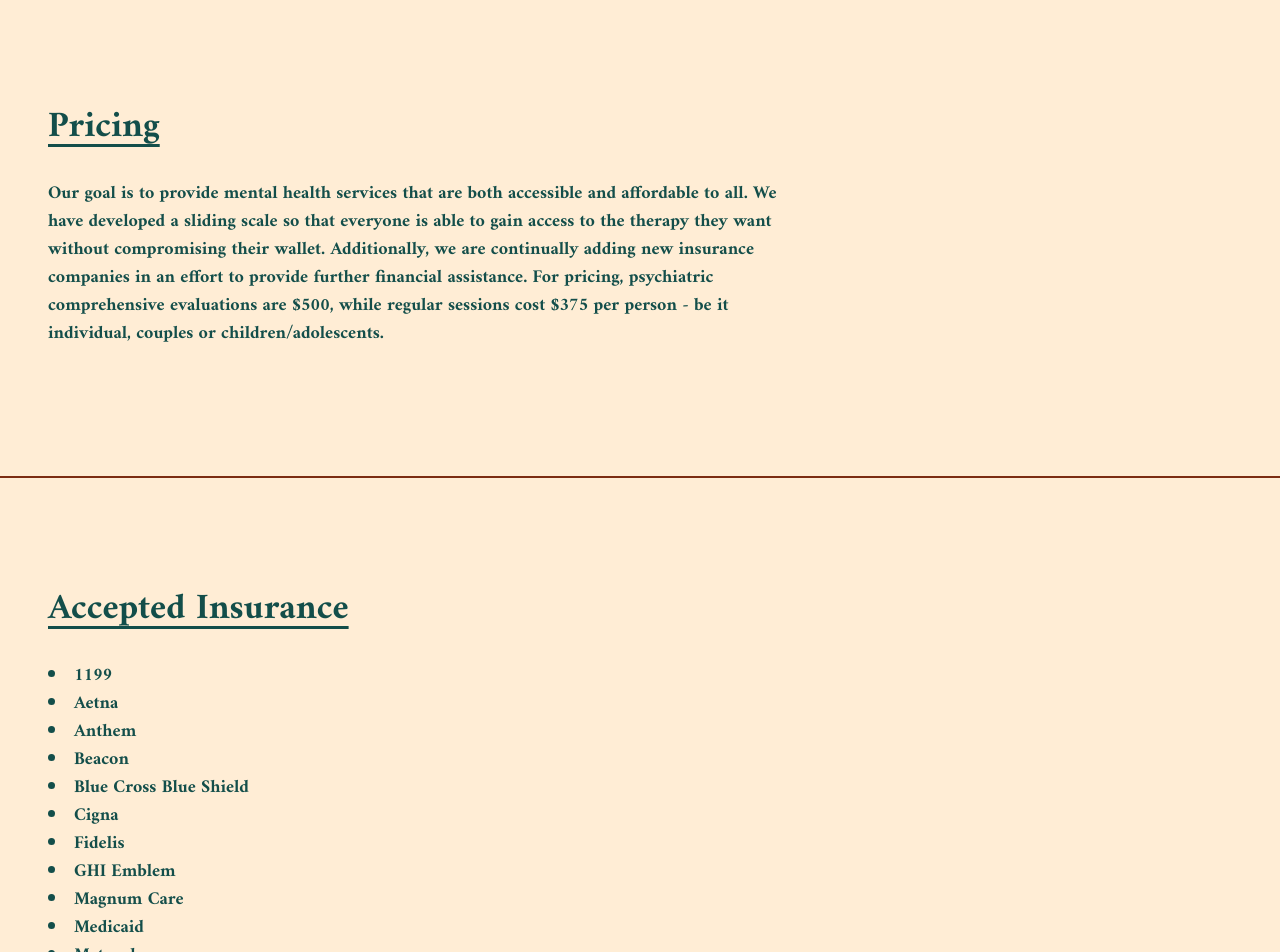
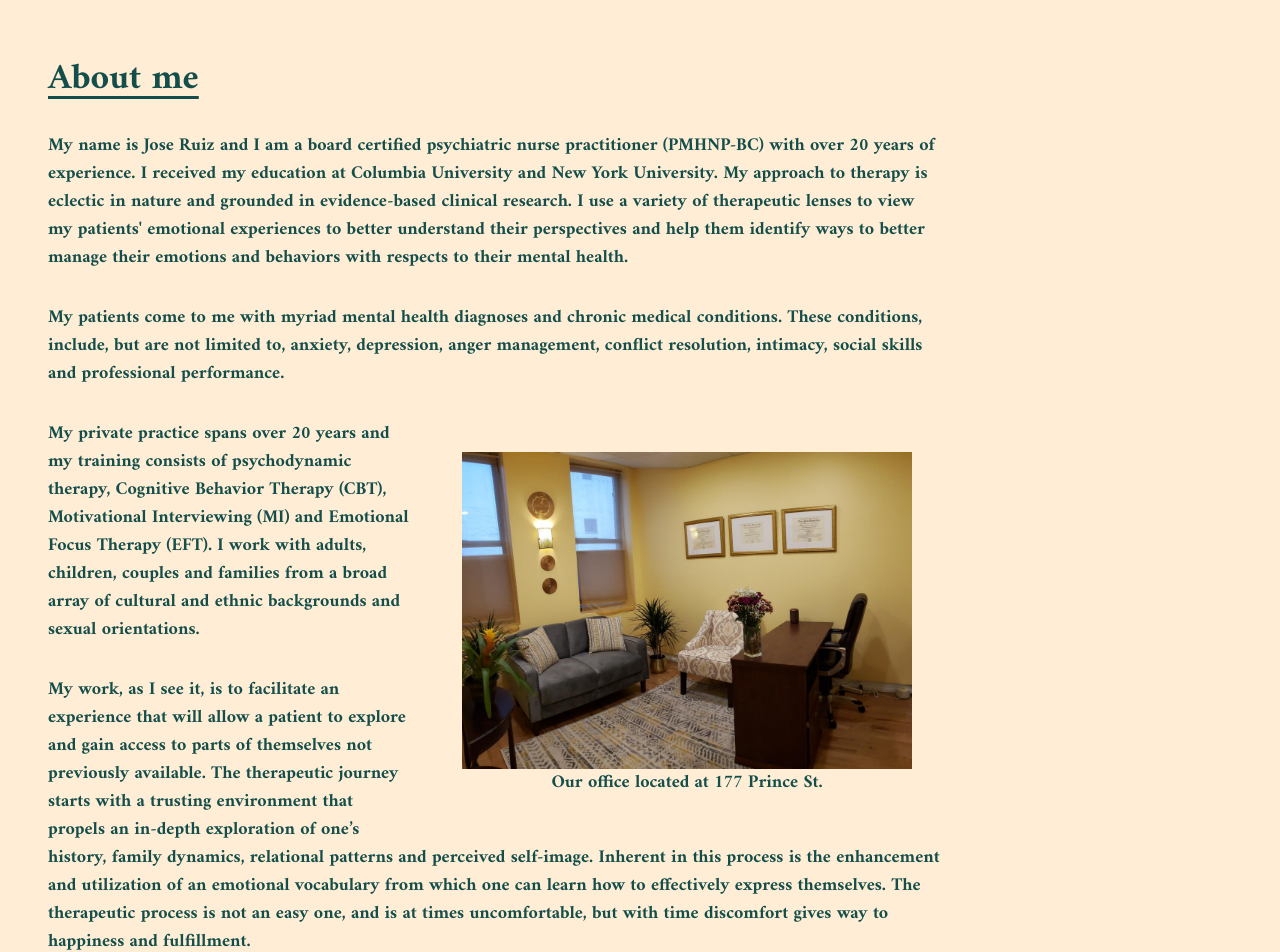
Before and after one commit to drhamilton/nycnp-therapy, a Next.js app: page / in a window 1280 px wide. Shown: the part 1240-2192 px from the top of the page. Built offline with nearby package versions, Linux system fonts and the light colour scheme.

Commit message:
about me, title case

```diff
--- a/src/app/page.tsx
+++ b/src/app/page.tsx
@@ -5,8 +5,8 @@
     <main className="pb-28">
       <section className="container mx-auto border-b-2 border-b-orange-900 px-12 pt-20 pb-52">
         <header className="mb-8">
-          <h1 className="mb-2 max-w-xs font-serif text-4xl font-bold text-teal-900 transition-opacity md:max-w-md md:text-6xl lg:max-w-2xl lg:text-8xl">
-            NYC NP In Psychiatry PC
+          <h1 className="mb-2 max-w-xs font-serif text-4xl font-bold text-teal-900 transition-opacity md:max-w-md md:text-6xl lg:max-w-3xl lg:text-7xl">
+            NYC NP In PSYCHIATRY PC
           </h1>
           <p className="font-sans text-lg font-semibold text-orange-900 underline underline-offset-1">
             Offering Compassionate Mental Health Care in the Heart of NYC
@@ -41,6 +41,61 @@
           <li>Certified Buprenorphine Provider</li>
           <li>NYS Provider of Medical Use of Marijuana</li>
         </ul>
+      </section>
+      <section className="container mx-auto border-b-2 border-b-orange-900 px-12 pb-32 pt-28">
+        <h2 className="mb-8 text-4xl font-bold underline underline-offset-8">
+          About me
+        </h2>
+        <div className="max-w-4xl text-lg font-semibold [&>p]:mb-8">
+          <p>
+            My name is Jose Ruiz and I am a board certified psychiatric nurse
+            practitioner (PMHNP-BC) with over 20 years of experience. I received
+            my education at Columbia University and New York University. My
+            approach to therapy is eclectic in nature and grounded in
+            evidence-based clinical research. I use a variety of therapeutic
+            lenses to view my patients' emotional experiences to better
+            understand their perspectives and help them identify ways to better
+            manage their emotions and behaviors with respects to their mental
+            health.
+          </p>
+          <p>
+            My patients come to me with myriad mental health diagnoses and
+            chronic medical conditions. These conditions, include, but are not
+            limited to, anxiety, depression, anger management, conflict
+            resolution, intimacy, social skills and professional performance.
+          </p>
+          <figure className="ml-4 sm:p-8 lg:float-right">
+            <Image
+              alt="A picture of our office"
+              src="/images/office.jpg"
+              width="450"
+              height="317"
+            />
+            <figcaption className="text-center">
+              Our office located at 177 Prince St.
+            </figcaption>
+          </figure>
+          <p>
+            My private practice spans over 20 years and my training consists of
+            psychodynamic therapy, Cognitive Behavior Therapy (CBT),
+            Motivational Interviewing (MI) and Emotional Focus Therapy (EFT). I
+            work with adults, children, couples and families from a broad array
+            of cultural and ethnic backgrounds and sexual orientations.
+          </p>
+          <p>
+            My work, as I see it, is to facilitate an experience that will allow
+            a patient to explore and gain access to parts of themselves not
+            previously available. The therapeutic journey starts with a trusting
+            environment that propels an in-depth exploration of one’s history,
+            family dynamics, relational patterns and perceived self-image.
+            Inherent in this process is the enhancement and utilization of an
+            emotional vocabulary from which one can learn how to effectively
+            express themselves. The therapeutic process is not an easy one, and
+            is at times uncomfortable, but with time discomfort gives way to
+            happiness and fulfillment.
+          </p>
+          <p>Hablamos Español</p>
+        </div>
       </section>
       <section className="container mx-auto border-b-2 border-b-orange-900 px-12 pb-32 pt-28">
         <h2 className="mb-8 text-4xl font-bold underline underline-offset-8">
```
Also changed, not shown: public/images/office.jpg (added).
